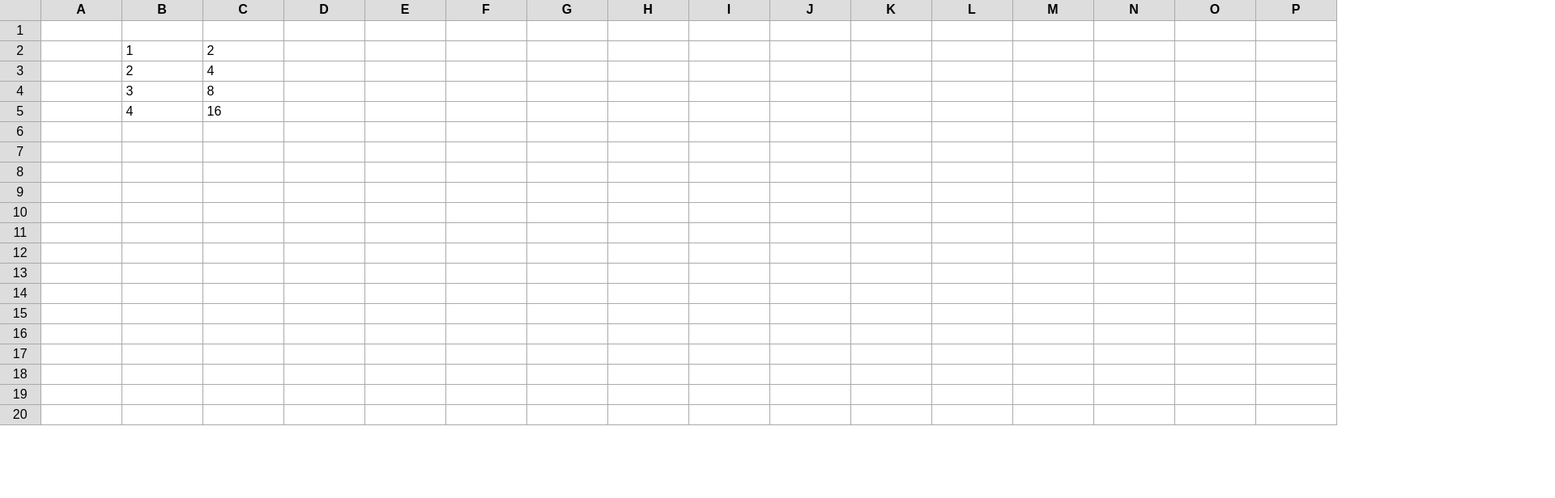
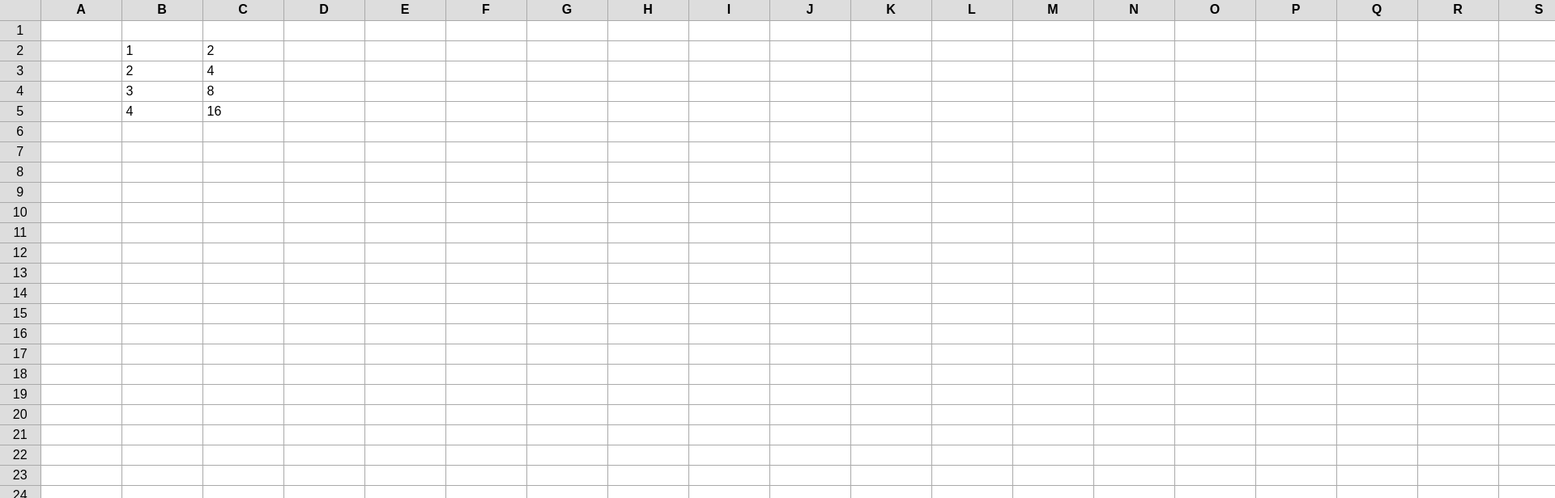
Before and after one commit to Trzcin/sheet-js, a React (Vite) app: page / in a window 1280 px wide. Shown: the top 616 px of the page at 81% size, 1920 px wide, since content can reach past the window. Built offline with nearby package versions, Linux system fonts and the light colour scheme.

Commit message:
fix: make the spreadsheet bigger

```diff
--- a/src/main.tsx
+++ b/src/main.tsx
@@ -16,6 +16,6 @@ data.set({ x: 2, y: 4 }, 16);
 
 ReactDOM.createRoot(document.getElementById('root')!).render(
     <React.StrictMode>
-        <Spreadsheet width={16} height={20} initialData={data} />
+        <Spreadsheet width={32} height={40} initialData={data} />
     </React.StrictMode>,
 );
```
